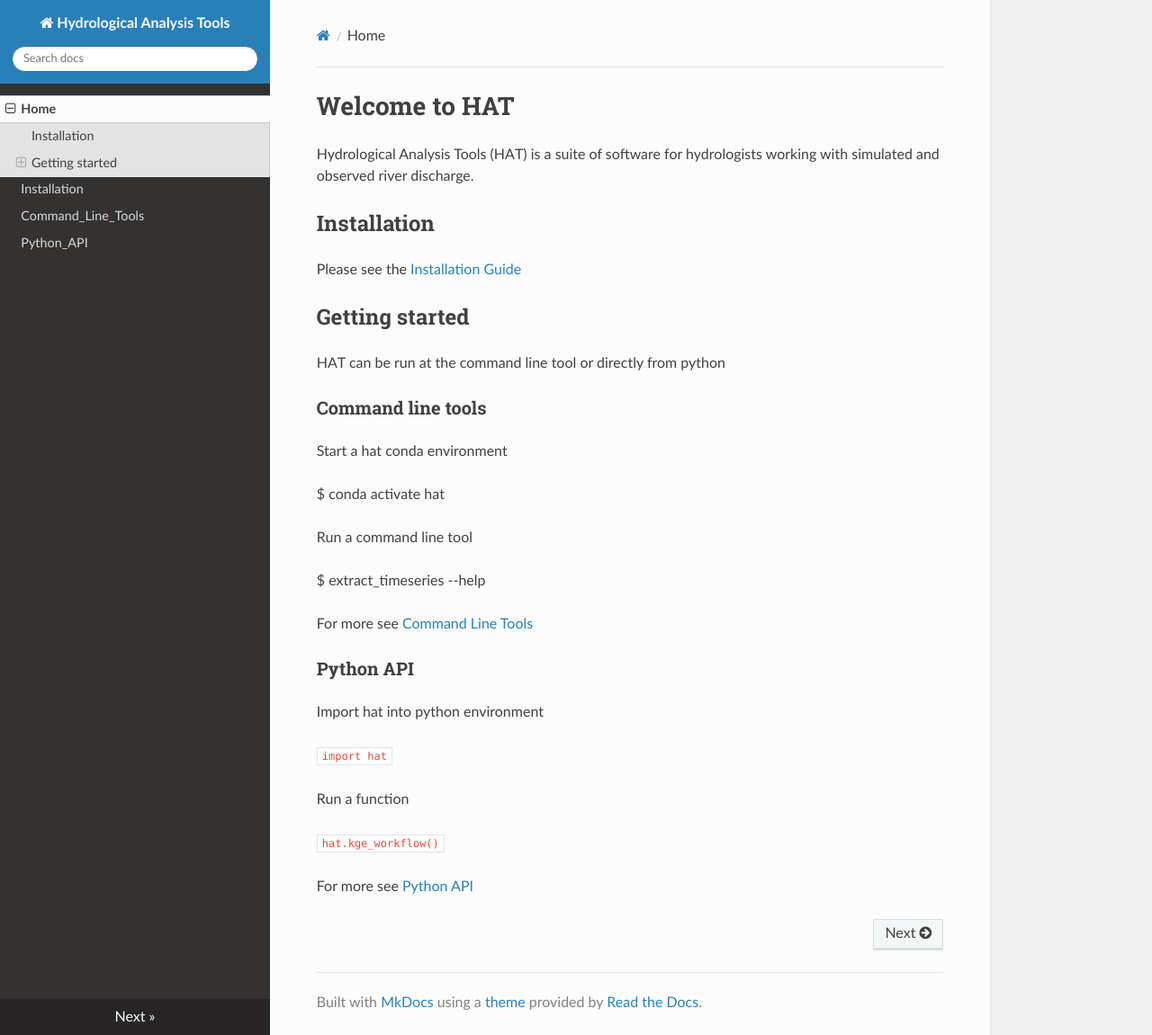
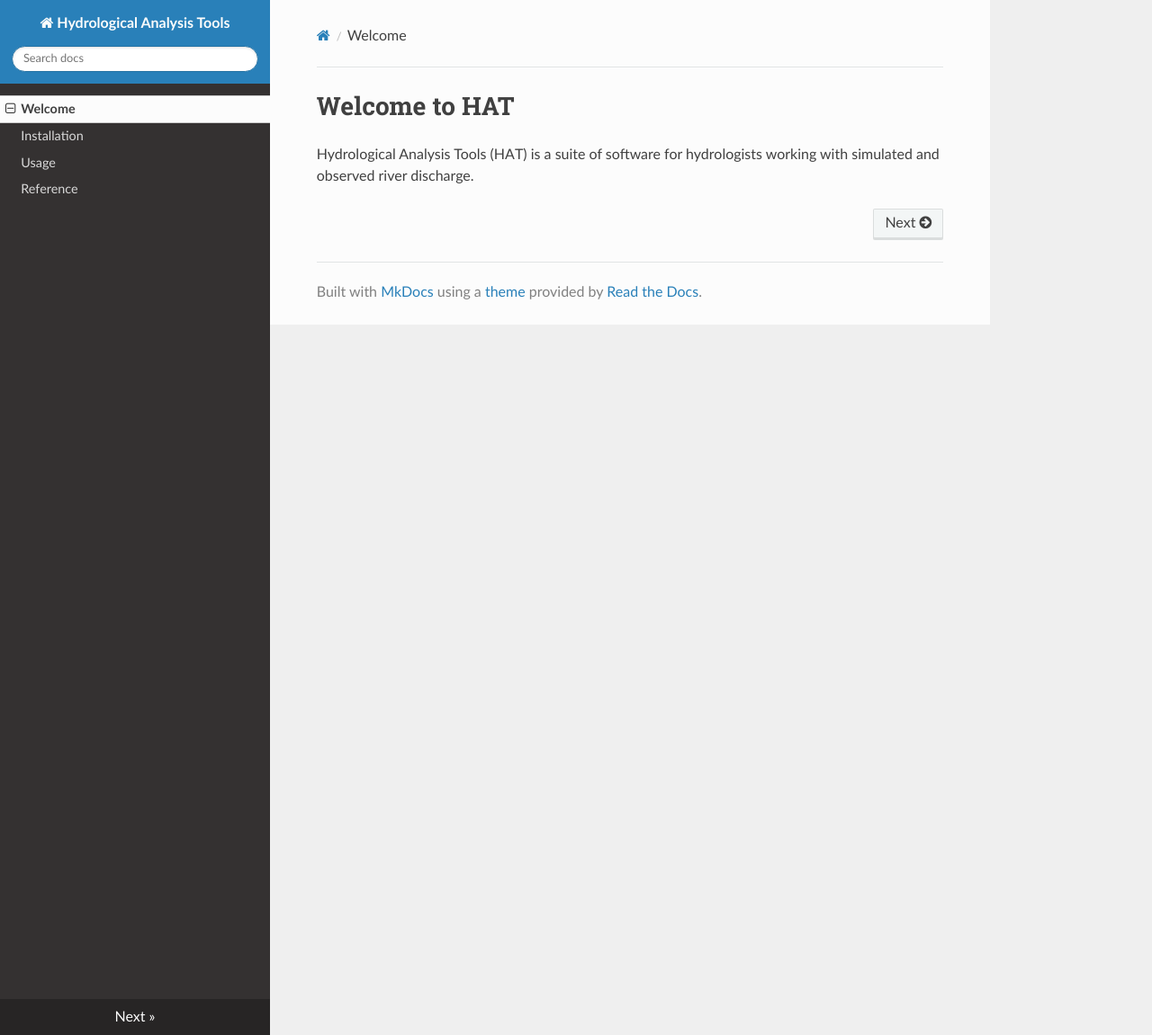
Before and after one commit to ecmwf/hat, an MkDocs documentation site: the page built from docs/index.md, in a window 1280 px wide and 1151 px high. Shown: the whole window at 90% size. Built offline with MkDocs 1.6.1, drawn with Linux system fonts in a browser that asks for light colours; nearby versions of some CDN libraries.

Commit message:
update docs

```diff
--- a/docs/index.md
+++ b/docs/index.md
@@ -1,36 +1,3 @@
 # Welcome to HAT
 
 Hydrological Analysis Tools (HAT) is a suite of software for hydrologists working with simulated and observed river discharge.
-
-## Installation
-
-Please see the [Installation Guide](installation.md)
-
-## Getting started
-
-HAT can be run at the command line tool or directly from python
-
-### Command line tools
-
-Start a hat conda environment
-
-$ conda activate hat
-
-Run a command line tool
-
-$ extract_timeseries --help
-
-For more see [Command Line Tools](command_line_tools.md)
-
-
-### Python API
-
-Import hat into python environment
-
-`import hat`
-
-Run a function
-
-`hat.kge_workflow()`
-
-For more see [Python API](python_api.md)
--- a/mkdocs.yml
+++ b/mkdocs.yml
@@ -1,9 +1,9 @@
 site_name: Hydrological Analysis Tools
 
 nav:
-    - Home: index.md
+    - Welcome: index.md
     - Installation: installation.md
-    - Command_Line_Tools: command_line_tools.md
-    - Python_API: python_api.md
+    - Usage: usage.md
+    - Reference: reference.md
 
 theme: readthedocs
```
Also changed, not shown: docs/installation.md (+21 -1 lines), docs/reference.md (added, +71 -0 lines), docs/usage.md (added, +23 -0 lines).
